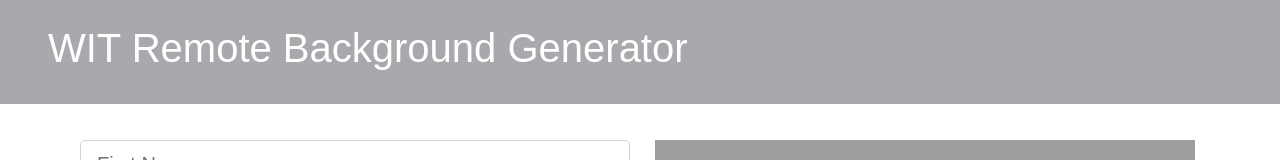
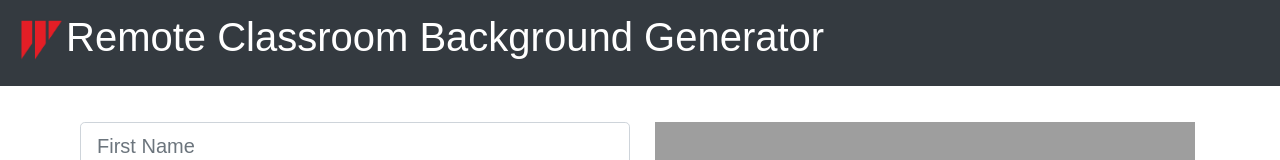
Before and after one commit to bmeehan1020/VirtualBackdrop, a React (Create React App) app: page / in a window 1280 px wide. Shown: the top 160 px of the page. Built offline with nearby package versions, Linux system fonts and the light colour scheme.

Commit message:
Add Navbar to App.js

```diff
--- a/src/App.js
+++ b/src/App.js
@@ -3,7 +3,7 @@ import React, { useState, useRef } from 'react'
 import NameForm from './NameForm';
 import Canvas from './Canvas';
 import ImageCarousel from './ImageCarousel';
-import { Container, Row, Col, Button } from 'react-bootstrap';
+import { Container, Row, Col, Button, Navbar } from 'react-bootstrap';
 
 function App() {
   const [firstName, setFirstName] = useState('');
@@ -34,9 +34,20 @@ function App() {
 
   return (
     <div className="App" >
-      <header className="App-header">
-        <h1>WIT Remote Background Generator</h1>
-      </header>
+      <Navbar bg="dark" variant="dark">
+        <Navbar.Brand>
+          <h1>
+            <img
+              alt="logo"
+              src={process.env.PUBLIC_URL + '/wit_logo.png'}
+              width="50"
+              height="50"
+              className="d-inline-block align-center"
+            />
+            Remote Classroom Background Generator
+          </h1>
+        </Navbar.Brand>
+      </Navbar>
       <Container style={{ marginTop: 36 }}>
         <Row>
           <Col>
```
Also changed, not shown: public/wit_logo.png (renamed from public/Upward_Onward_Red.png).
